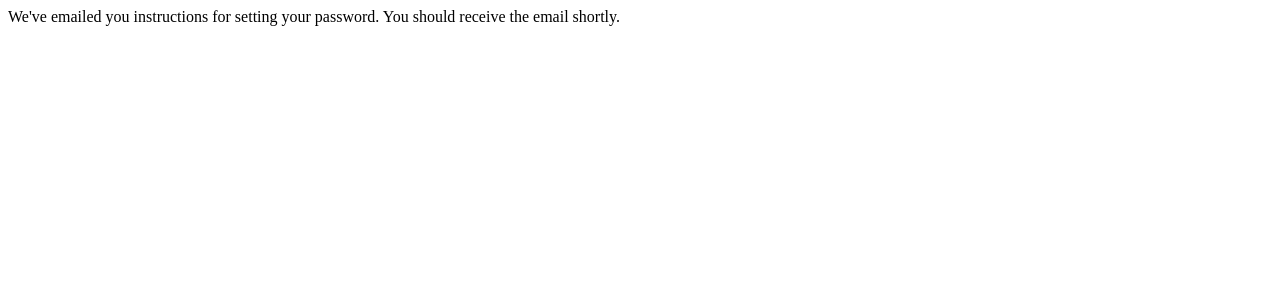
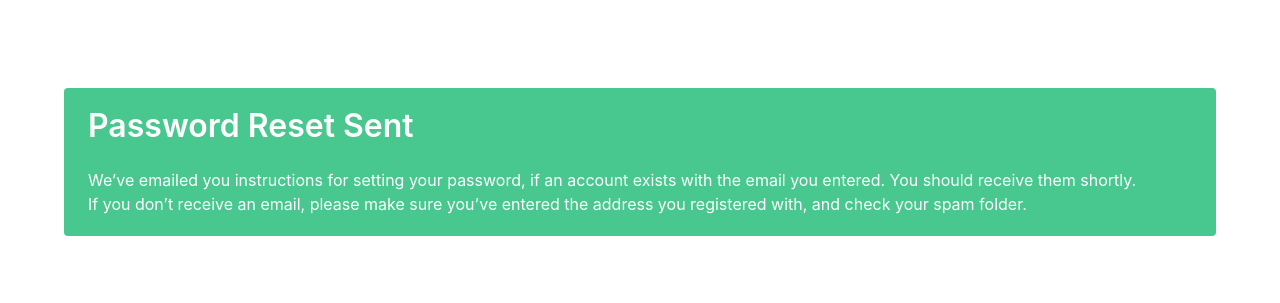
Before and after one commit to patmuchiri/phenom_isp_software, a Django app: template templates/password_reset_done.html in a window 1280 px wide. Shown: the top 303 px of the page. Run offline with Django 3.2, Linux system fonts and the light colour scheme; the template is opened without the code that fills it, so the values that code supplies are empty.

Commit message:
finishing up

```diff
--- a/templates/password_reset_done.html
+++ b/templates/password_reset_done.html
@@ -1,3 +1,29 @@
-{% block content %}
-<p>We've emailed you instructions for setting your password. You should receive the email shortly.</p>
-{% endblock %}
+<!DOCTYPE html>
+<html lang="en">
+<head>
+    <meta charset="UTF-8">
+    <meta name="viewport" content="width=device-width, initial-scale=1.0">
+    <title>Password Reset Sent</title>
+    <link rel="stylesheet" href="https://cdn.jsdelivr.net/npm/bulma@0.9.3/css/bulma.min.css">
+    <style>
+        /* Custom styles */
+        .container {
+            margin-top: 40px;
+        }
+        .notification {
+            margin-bottom: 20px;
+        }
+    </style>
+</head>
+<body>
+    <section class="section">
+        <div class="container">
+            <div class="notification is-success">
+                <h1 class="title">Password Reset Sent</h1>
+                <p>We’ve emailed you instructions for setting your password, if an account exists with the email you entered. You should receive them shortly.</p>
+                <p>If you don’t receive an email, please make sure you’ve entered the address you registered with, and check your spam folder.</p>
+            </div>
+        </div>
+    </section>
+</body>
+</html>
```
